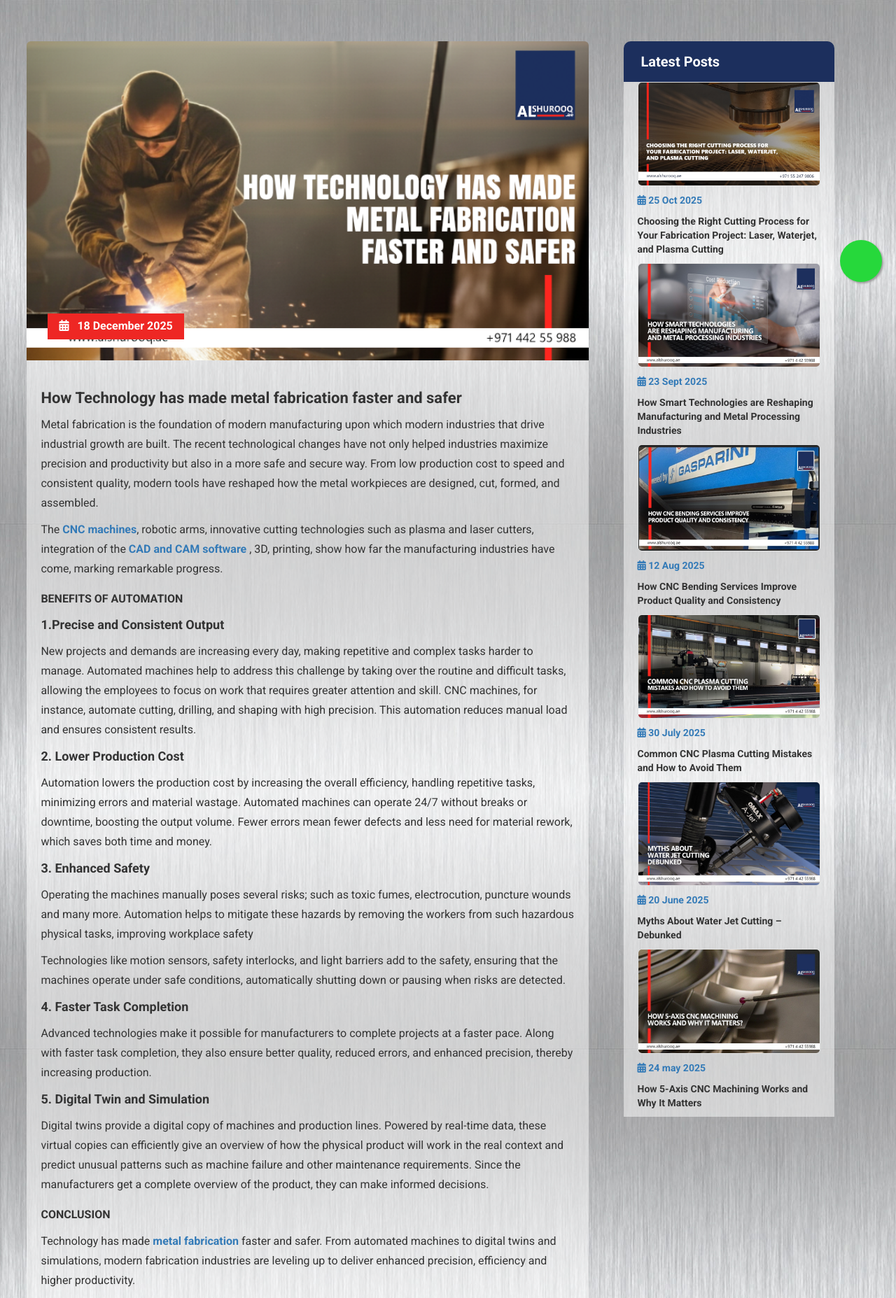
After one commit to saneshps/alshurooq-new, a PHP site: page /how-technology-has-made-metal-fabrication-faster-and-safer.php in a window 1280 px wide. The commit adds this page. Shown: the part 555-2410 px from the top of the page at 70% size. Run offline with PHP 8.4, Linux system fonts and the light colour scheme; some libraries are stand-ins or nearby versions; some web fonts are replaced.

Commit message:
add blog

```diff
--- /dev/null
+++ b/how-technology-has-made-metal-fabrication-faster-and-safer.php
@@ -0,0 +1,247 @@
+<!DOCTYPE html>
+<html lang="en">
+
+<head>
+
+    <title> Automation in Metal Fabrication: Benefits & Future | Al Shurooq </title>
+    <link rel="shortcut icon" href="img/favicon.png">
+    <meta charset="utf-8">
+    <meta name="keywords" content="">
+    <meta name="viewport" content="width=device-width, initial-scale=1">
+    <meta name="description"
+        content="Discover how automation, CNC machines, robotics, and digital twins are transforming metal fabrication for higher precision, safety, and efficiency.">
+    <link rel="canonical" href="https://alshurooq.ae/how-technology-has-made-metal-fabrication-faster-and-safer.php">
+    <!-- Og -->
+    <meta property="og:title" content="Automation in Metal Fabrication: Benefits & Future | Al Shurooq" />
+    <meta property="og:type" content="article" />
+    <meta property="og:image"
+        content="https://alshurooq.ae/img/blog/how-technology-has-made-metal-fabrication-faster-and-safer.png" />
+    <meta property="og:url"
+        content="https://alshurooq.ae/how-technology-has-made-metal-fabrication-faster-and-safer.php" />
+    <meta property="og:description"
+        content="Discover how automation, CNC machines, robotics, and digital twins are transforming metal fabrication for higher precision, safety, and efficiency." />
+    <!-- Og -->
+    <!-- og linkedin -->
+    <meta name="linkedin:title" content="Automation in Metal Fabrication: Benefits & Future | Al Shurooq">
+    <meta name="linkedin:type" content="article" />
+    <meta name="linkedin:image"
+        content="https://alshurooq.ae/img/blog/how-technology-has-made-metal-fabrication-faster-and-safer.png" />
+    <meta name="linkedin:url"
+        content="https://alshurooq.ae/how-technology-has-made-metal-fabrication-faster-and-safer.php" />
+    <meta name="linkedin:description"
+        content="Discover how automation, CNC machines, robotics, and digital twins are transforming metal fabrication for higher precision, safety, and efficiency." />
+    <!-- og linkedin -->
+
+    <!--  Developed by - bigleap -->
+
+    <!--***************************************-->
+    <link rel="stylesheet" href="css/bootstrap.min.css">
+    <link rel="stylesheet" href="css/alshurooq.css">
+    <link rel="stylesheet" href="css/blog.css">
+    <link rel="stylesheet" href="css/news-feeds.css">
+    <link rel="stylesheet" href="css/menu.css">
+    <link rel="stylesheet" href="css/testim.css">
+    <link rel="stylesheet" href="css/resp.css">
+
+    <!-- blog -->
+    <link rel="stylesheet" href="https://cdnjs.cloudflare.com/ajax/libs/owl-carousel/1.3.3/owl.carousel.min.css">
+    <!-- blog -->
+    <link rel="stylesheet" href="https://cdnjs.cloudflare.com/ajax/libs/font-awesome/6.1.1/css/all.min.css" />
+    <!--***************************************-->
+
+
+
+    <?php include 'google_analytics.php'; ?>
+</head>
+
+<body>
+    <div class="whatssap"></div>
+
+    <a href="https://api.whatsapp.com/send?phone=+971508993781&text=Hey%20there!%20I%20woud%20like%20to%20know%20more%20about%20your%20products."
+        class="float wa-icon" target="_blank">
+        <i class="demo-icon icon-whatsapp sapp">&#xf232;</i>
+    </a>
+
+    <!-- header -->
+    <?php $page = 'blogs';
+    include 'header-sub.php'; ?>
+
+    <!-- banner -->
+    <section id="banner-ab">
+
+        <div class="ban-cap">
+            <h2>Blogs</h2>
+            <a href="index.php">HOME</a><span> / </span><a href="" class="act">Blogs</a>
+        </div>
+
+    </section>
+
+    <link rel="stylesheet" type="text/css" href="css/owl.carousel.min.css">
+
+    <section id="newsfeeds">
+        <div class="container-fluid">
+            <div class="row">
+                <div class="col-lg-8 col-md-8 p-0">
+                    <div class="blog-details-box">
+                        <div class="blog-details-image">
+                            <img src="img/blog/how-technology-has-made-metal-fabrication-faster-and-safer.png"
+                                alt="blog">
+                            <div class="blog-date">
+                                <a> <i class="fas fa-calendar-alt"></i> 18 December 2025 </a>
+                            </div>
+                        </div>
+
+                        <div class="blog-details-box-content">
+                            <h1>How Technology has made metal fabrication faster and safer
+                            </h1>
+
+
+                            <p>Metal fabrication is the foundation of modern manufacturing upon which modern industries that drive industrial growth are built. The recent technological changes have not only helped industries maximize precision and productivity but also in a more safe and secure way. From low production cost to speed and consistent quality, modern tools have reshaped how the metal workpieces are designed, cut, formed, and assembled.
+
+                            </p>
+                            <p>The <a href="https://alshurooq.ae/cnc-machining.php" target="_blank">CNC machines</a>, robotic arms, innovative cutting technologies such as plasma and laser cutters, integration of the <a href="https://alshurooq.ae/cnc-machining.php" target="_blank"> CAD and CAM software</a> , 3D, printing, show how far the manufacturing industries have come, marking remarkable progress. </p>
+
+                            <h3>Benefits of Automation</h3>
+                            <h4><b>1.Precise and Consistent Output</b></h4>
+                            <p>New projects and demands are increasing every day, making repetitive and complex tasks harder to manage. Automated machines help to address this challenge by taking over the routine and difficult tasks, allowing the employees to focus on work that requires greater attention and skill. CNC machines, for instance, automate cutting, drilling, and shaping with high precision. This automation reduces manual load and ensures consistent results. </p>
+
+                            <h4><b>2. Lower Production Cost</b></h4>
+                            <p>Automation lowers the production cost by increasing the overall efficiency, handling repetitive tasks, minimizing errors and material wastage. Automated machines can operate 24/7 without breaks or downtime, boosting the output volume. Fewer errors mean fewer defects and less need for material rework, which saves both time and money. </p>
+
+                            <h4><b>3. Enhanced Safety</b></h4>
+
+                            <p>Operating the machines manually poses several risks; such as toxic fumes, electrocution, puncture wounds and many more. Automation helps to mitigate these hazards by removing the workers from such hazardous physical tasks, improving workplace safety</p>
+
+
+                            <p>Technologies like motion sensors, safety interlocks, and light barriers add to the safety, ensuring that the machines operate under safe conditions, automatically shutting down or pausing when risks are detected. </p>
+
+                            <h4><b>4. Faster Task Completion </b></h4>
+                            <p>Advanced technologies make it possible for manufacturers to complete projects at a faster pace. Along with faster task completion, they also ensure better quality, reduced errors, and enhanced precision, thereby increasing production. </p>
+
+                            <h4><b>5. Digital Twin and Simulation</b></h4>
+
+                            <p>Digital twins provide a digital copy of machines and production lines. Powered by real-time data, these virtual copies can efficiently give an overview of how the physical product will work in the real context and predict unusual patterns such as machine failure and other maintenance requirements. Since the manufacturers get a complete overview of the product, they can make informed decisions.
+                            </p>
+
+                            <h3>Conclusion</h3>
+                            <p>Technology has made <a href="https://alshurooq.ae/" target="_blank">metal fabrication</a> faster and safer. From automated machines to digital twins and simulations, modern fabrication industries are leveling up to deliver enhanced precision, efficiency and higher productivity.</p>
+                            <p>As the leading steel fabrication and machining company in the UAE, <a href="https://alshurooq.ae/" target="_blank">Al Shurooq Industries</a> offers a broad set of services that handle everything; from cutting to finishing and assemblies. Moving along with the innovations, we incorporate innovative technologies to ensure great precision, faster production and maintain consistent quality and safety throughout the process. </p>
+                        </div>
+                    </div>
+                </div>
+
+                <div class=" col-lg-4 col-md-4 p-0">
+                    <div class="latest-box-area">
+                        <h2> Latest Posts </h2>
+
+                        <div class="latest-box">
+                            <img src="img/blog/choosing-the-right-cutting-process-for-you-fabrication-project-laser-waterjet-and-plasma-cutting.jpg"
+                                alt="blog">
+                            <div class="latest-content">
+                                <a
+                                    href="choosing-the-right-cutting-process-for-you-fabrication-project-laser-waterjet-and-plasma-cutting.php">
+                                    <i class="fas fa-calendar-alt"></i> 25 Oct 2025 </a>
+                                <h5> <a
+                                        href="choosing-the-right-cutting-process-for-you-fabrication-project-laser-waterjet-and-plasma-cutting.php">
+                                        Choosing the Right Cutting Process for Your Fabrication Project: Laser,
+                                        Waterjet, and Plasma Cutting </a> </h5>
+                            </div>
+                        </div>
+
+                        <div class="latest-box">
+                            <img src="img/blog/how-smart-technologies-are-reshaping-manufacturing-and-metal-processing.jpg"
+                                alt="blog">
+                            <div class="latest-content">
+                                <a href="how-smart-technologies-are-reshaping-manufacturing-and-metal-processing.php">
+                                    <i class="fas fa-calendar-alt"></i> 23 Sept 2025 </a>
+                                <h5> <a
+                                        href="how-smart-technologies-are-reshaping-manufacturing-and-metal-processing.php">
+                                        How Smart Technologies are Reshaping Manufacturing and Metal Processing
+                                        Industries </a> </h5>
+                            </div>
+                        </div>
+
+                        <div class="latest-box">
+                            <img src="img/blog/how-cnc-bending-services-improve-product-quality-and-consistency.jpg"
+                                alt="blog">
+                            <div class="latest-content">
+                                <a href="how-cnc-bending-services-improve-product-quality-and-consistency.php"> <i
+                                        class="fas fa-calendar-alt"></i> 12 Aug 2025 </a>
+                                <h5> <a href="how-cnc-bending-services-improve-product-quality-and-consistency.php">
+                                        How CNC Bending Services Improve Product Quality and Consistency </a> </h5>
+                            </div>
+                        </div>
+
+                        <div class="latest-box">
+                            <img src="img/blog/common-cnc-plasma-cutting-mistakes-and-how-to-avoid-them.jpg" alt="blog">
+                            <div class="latest-content">
+                                <a href="common-cnc-plasma-cutting-mistakes-and-how-to-avoid-them.php"> <i
+                                        class="fas fa-calendar-alt"></i> 30 July 2025 </a>
+                                <h5> <a href="common-cnc-plasma-cutting-mistakes-and-how-to-avoid-them.php"> Common CNC
+                                        Plasma Cutting Mistakes and How to Avoid Them </a> </h5>
+                            </div>
+                        </div>
+
+                        <div class="latest-box">
+                            <img src="img/blog/myths-about-water-jet-cutting-debunked.jpg" alt="blog">
+                            <div class="latest-content">
+                                <a href="myths-about-water-jet-cutting-debunked.php"> <i
+                                        class="fas fa-calendar-alt"></i> 20 June 2025 </a>
+                                <h5> <a href="myths-about-water-jet-cutting-debunked.php"> Myths About Water Jet Cutting
+                                        – Debunked </a> </h5>
+                            </div>
+                        </div>
+
+                        <div class="latest-box">
+                            <img src="img/blog/how-5-axis-cnc-machining-works-and-why-it-matters.jpg" alt="blog">
+                            <div class="latest-content">
+                                <a href="how-5-axis-cnc-machining-works-and-why-it-matters.php"> <i
+                                        class="fas fa-calendar-alt"></i> 24 may 2025 </a>
+                                <h5> <a href="how-5-axis-cnc-machining-works-and-why-it-matters.php"> How 5-Axis CNC
+                                        Machining Works and Why It Matters </a> </h5>
+                            </div>
+                        </div>
+
+
+
+
+
+
+
+                    </div>
+
+                </div>
+
+            </div>
+        </div>
+
+    </section>
+
+
+
+
+    <!-- <script type="text/javascript" src="https://code.jquery.com/jquery-1.12.0.min.js"></script>
+  <script type="text/javascript" src="https://cdnjs.cloudflare.com/ajax/libs/owl-carousel/1.3.3/owl.carousel.min.js"></script>
+  <script>
+    $(document).ready(function() {
+      $("#news-slider").owlCarousel({
+        items: 3,
+        itemsDesktop: [1199, 2],
+        itemsDesktopSmall: [980, 2],
+        itemsMobile: [600, 1],
+        navigation: false,
+        pagination: false,
+        autoPlay: true
+      });
+    });
+  </script> -->
+
+    <!-- footer -->
+    <?php include 'footer.php'; ?>
+
+
+    <script type="text/javascript" src="js/alshurooqModules.js"></script>
+
+</body>
+
+</html>
```
Also changed, not shown: blogs.php (+25 -0 lines), index.php (+27 -28 lines), img/blog/how-technology-has-made-metal-fabrication-faster-and-safer.png (added).
